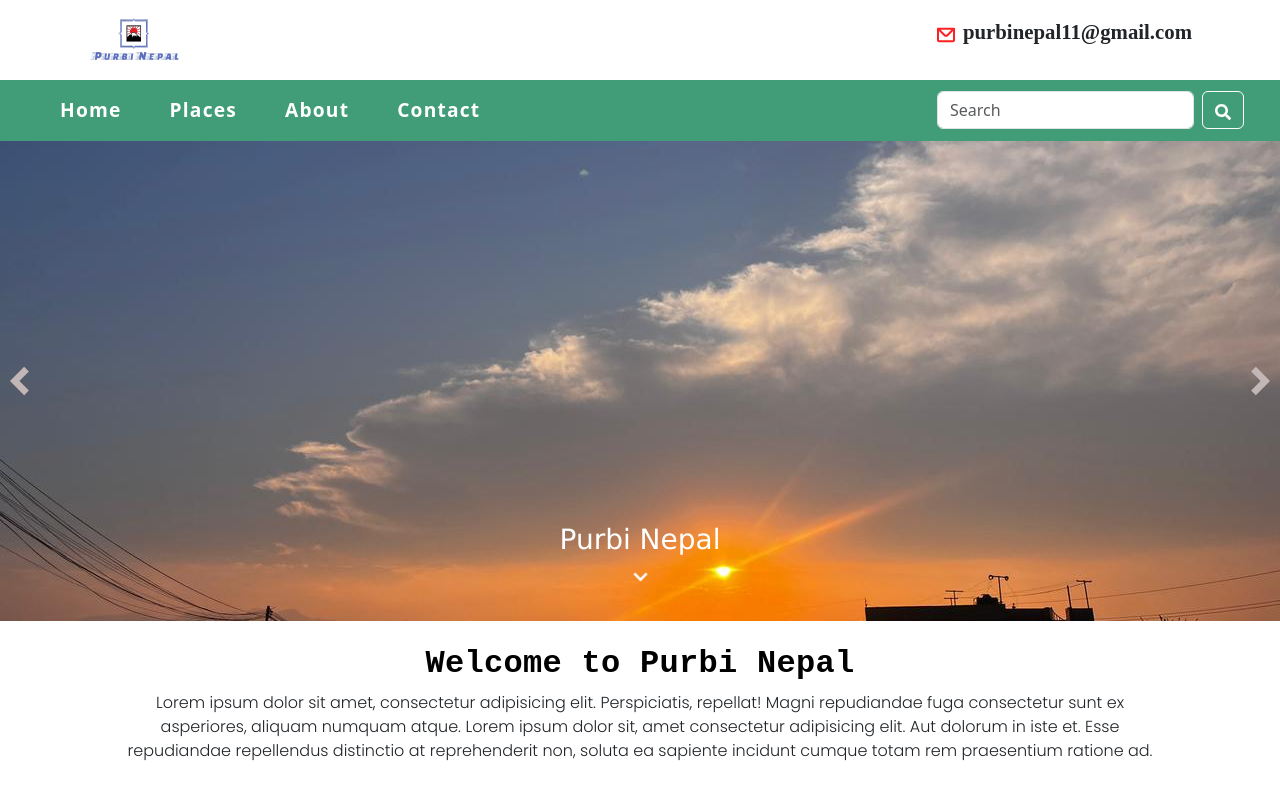
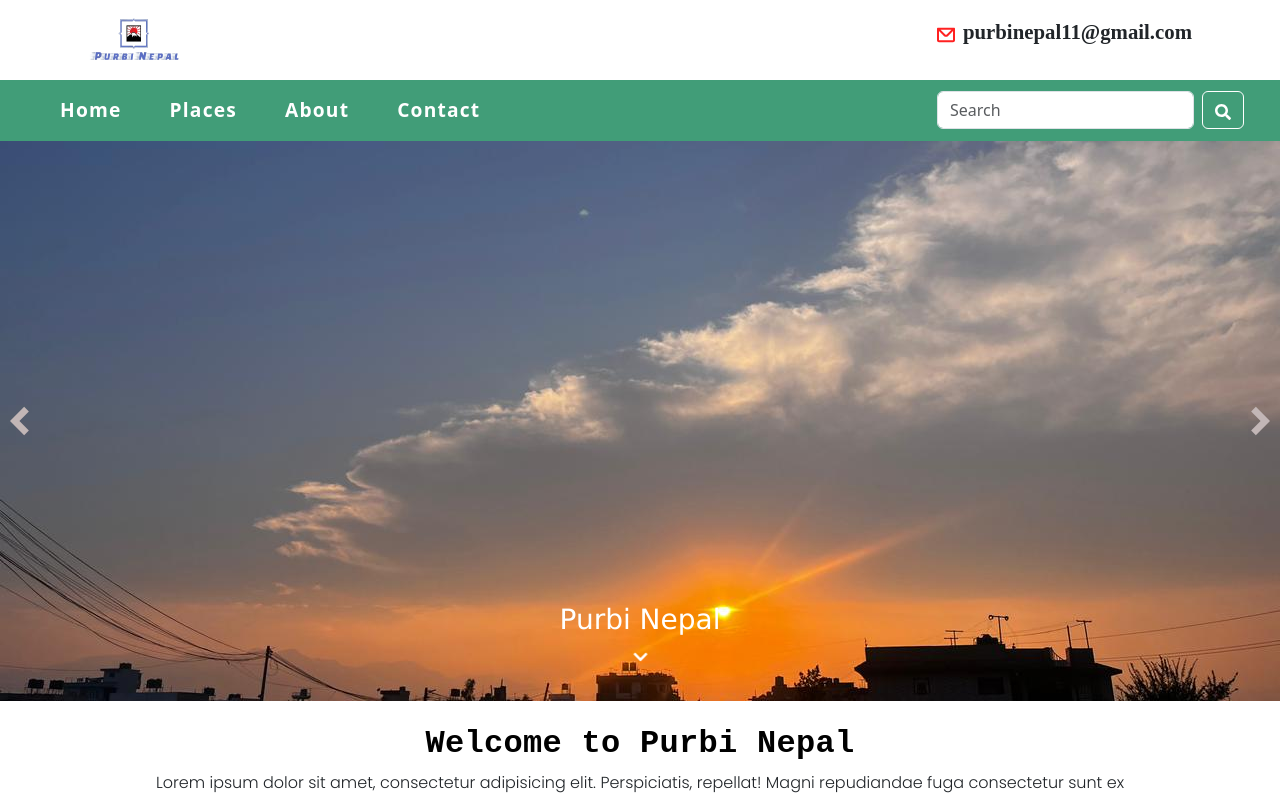
Before and after one commit to BibekThapa1/travel-website, a React (Vite) app: page / in a window 1280 px wide. Shown: the top 797 px of the page. Built offline with nearby package versions, Linux system fonts and the light colour scheme; a web font is replaced by a local one.

Commit message:
Update App.css

```diff
--- a/src/App.css
+++ b/src/App.css
@@ -484,7 +484,9 @@ transition: 0.4s all linear;
     .logo-section .logo .nav-text {
         font-size: 1.3rem;
     }
-
+ .sliderStyles {
+    height: 70vmin;
+}
     .slider-container .slider-text{
         display:flex;
     }
```
